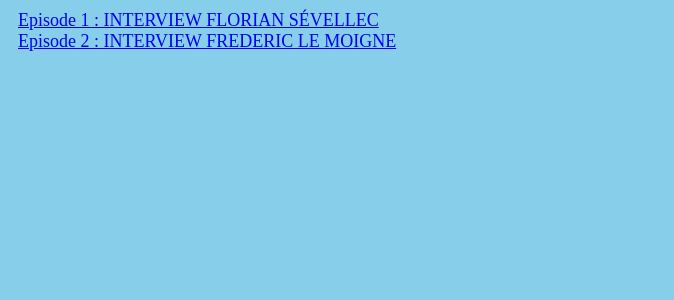
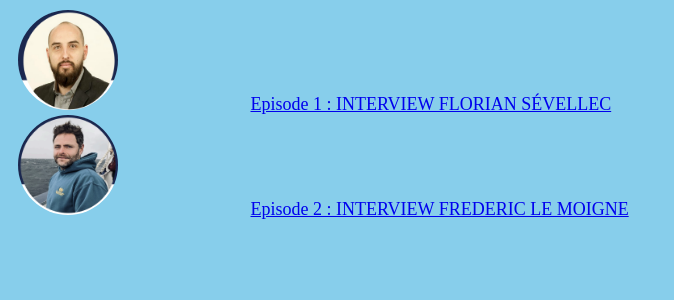
Before and after one commit to JumperBoost/NDI2024, a Symfony app: template templates/podcast.html.twig in a window 1280 px wide. Shown: the top 300 px of the page, without its empty margins (0-674 px from the left). Run offline with Twig, Linux system fonts and the light colour scheme; the template is opened without the code that fills it, so the values that code supplies are empty; style sheets or scripts are compiled from the project's sources; some libraries are stand-ins or nearby versions.

Commit message:
feat: style podcast

```diff
--- a/assets/styles/app.scss
+++ b/assets/styles/app.scss
@@ -9,3 +9,38 @@ body {
 main {
     margin: 10px;
 }
+
+#boutonPortrait {
+    margin-left: 10vw;
+    width: 50vw;
+    border-radius: 20px;
+}
+
+#boutonPortrait:hover {
+    scale: 1.2;
+    transition: 2s ease-in-out;
+}
+
+.portrait {
+    height: 100px;
+    width: 100px;
+    border-radius: 100%;
+}
+
+.portraitOnClick {
+    animation: 1s spin ease-in-out;
+}
+
+@keyframes spin {
+    0% {
+        transform: rotate(360deg) ;
+        scale: 1;
+    }
+    50% {
+        scale: 1.2;
+    }
+    100% {
+        transform: rotate(0deg) ;
+        scale: 1;
+    }
+}
--- a/templates/podcast.html.twig
+++ b/templates/podcast.html.twig
@@ -3,10 +3,23 @@
 {% block titre %}Page d'accueil — Nuit de l'info 2024{% endblock %}
 
 {% block body %}
-    <div>
-        <a id="test" type="button" class="btn btn-primary" href="podcastEpisode1">Episode 1 : INTERVIEW FLORIAN SÉVELLEC</a>
+    <div class="d-flex flex-column gap-3">
+        <div>
+            <img onclick='spin(this)' class="portrait" src="{{ asset('img/podcast/Sevellec.png') }}" alt="Portrait de Florian SÉVELLEC">
+            <a onclick="spin(this)" id="boutonPortrait" type="button" class="btn btn-primary" href="/podcastEpisode1">Episode 1 : INTERVIEW FLORIAN SÉVELLEC</a>
+        </div>
+        <div>
+            <img onclick="spin(this)" class="portrait" src="{{ asset('img/podcast/LeMoigne.png') }}" alt="Portrait de Frédéric LE MOIGNE">
+            <a onclick="spin(this)" id="boutonPortrait" type="button" class="btn btn-primary" href="/podcastEpisode2">Episode 2 : INTERVIEW FREDERIC LE MOIGNE</a>
+        </div>
     </div>
-    <div>
-        <a id="test" type="button" class="btn btn-primary" href="podcastEpisode2">Episode 2 : INTERVIEW FREDERIC LE MOIGNE</a>
-    </div>
+    <script>
+        function spin(element) {
+            if (!element.classList.contains("portraitOnClick")) {
+                element.classList.add("portraitOnClick");
+                setTimeout(function () {element.classList.remove("portraitOnClick")}, 1000);
+                console.log(element);
+            }
+        }
+    </script>
 {% endblock %}
```
Also changed, not shown: assets/img/podcast/LeMoigne.png (added), assets/img/podcast/Sevellec.png (added).
